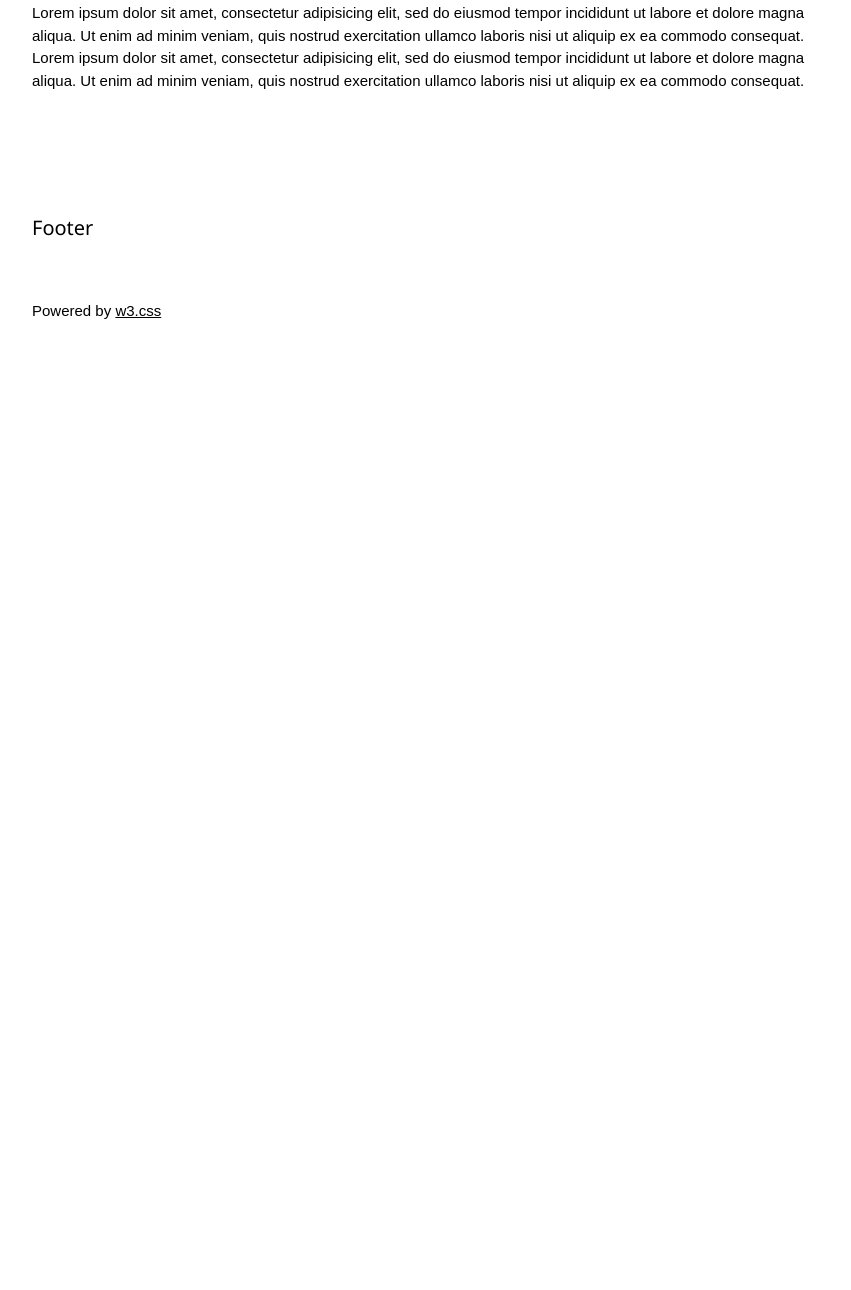
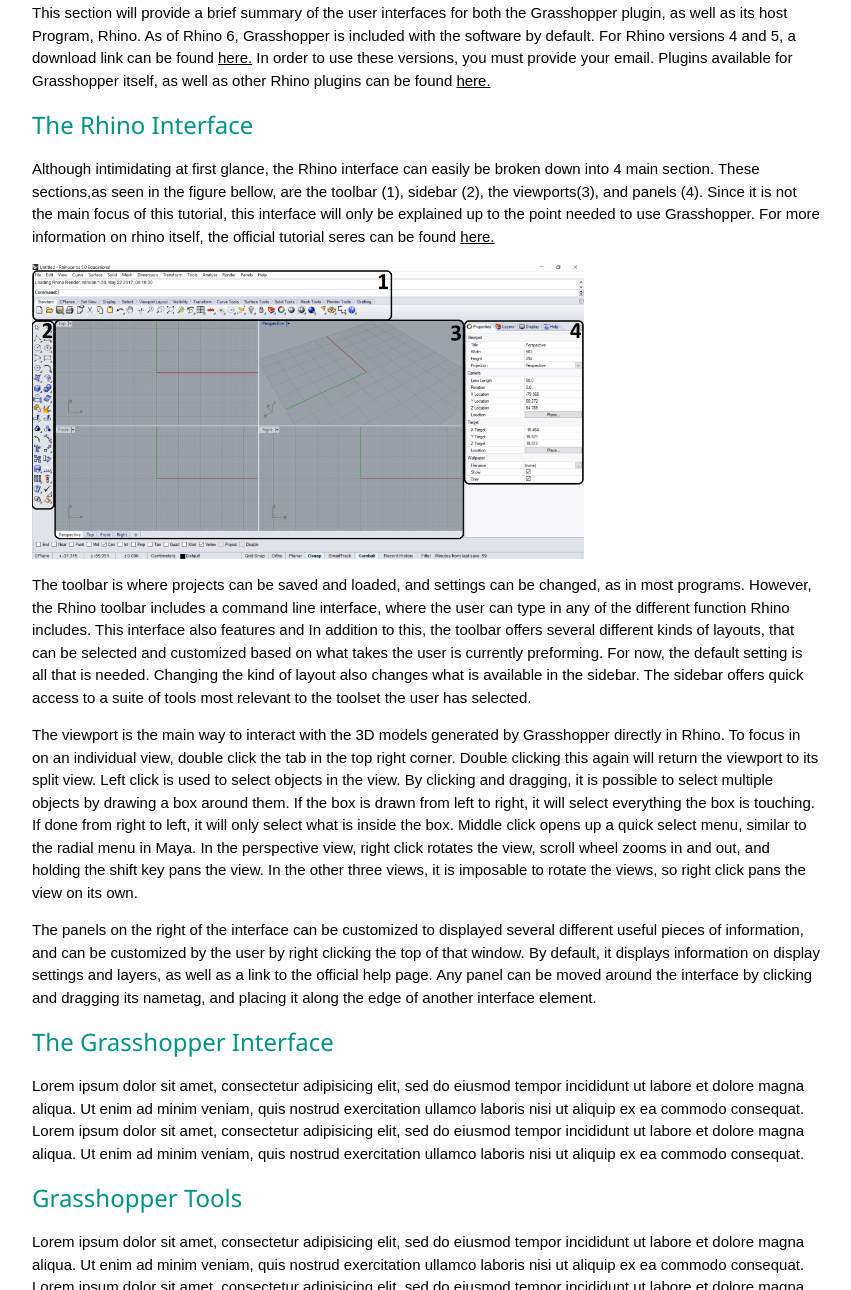
Before and after one commit to worldmaking/paracraft, a plain HTML site: page grasshopper.html in a window 1280 px wide. Shown: the part 141-1431 px from the top of the page, without its empty margins (34-885 px from the left). Before the commit the page ends 800 px from the top, so only its background shows below. Drawn offline with nearby package versions, Linux system fonts and the light colour scheme.

Commit message:
Blocked out general layout for page, filled out breif help section on RHino itself in preperation for grasshopper section.

```diff
--- a/grasshopper.html
+++ b/grasshopper.html
@@ -35,7 +35,36 @@
 
   <div class="w3-row w3-padding-64">
     <div class="w3-twothird w3-container">
-      <h1 class="w3-text-teal">Heading</h1>
+      <h1 class="w3-text-teal">Using Grasshopper</h1>
+
+	<p>This section will provide a brief summary of the user interfaces for both the Grasshopper plugin, as well as its host Program, Rhino. As of Rhino 6, Grasshopper is included with the software by default. For Rhino versions 4 and 5, a download link can be found <a href="https://www.grasshopper3d.com/page/download-1">here.</a> In order to use these versions, you must provide your email. Plugins available for Grasshopper itself, as well as other Rhino plugins can be found <a href="https://www.food4rhino.com/browse?lang=en&sort_by=ds_changed&f[0]=im_field_unified_type%3A773&f[1]=im_field_platform_app%3A720">here.</a>  </p>
+
+	 <h3 class="w3-text-teal">The Rhino Interface</h3>
+
+	  <p>Although intimidating at first glance, the Rhino interface can easily be broken down into 4 main section. These sections,as seen in the figure bellow, are the toolbar (1), sidebar (2), the viewports(3), and panels (4). Since it is not the main focus of this tutorial, this interface will only be explained up to the point needed to use Grasshopper. For more information on rhino itself, the official tutorial seres can be found <a href="https://www.rhino3d.com/tutorials">here.</a>  </p>
+
+	   <img src="overview.png" alt="Overview with lables" width=70% height=70%>
+
+	<p>The toolbar is where projects can be saved and loaded, and settings can be changed, as in most programs. However, the Rhino toolbar includes a command line interface, where the user can type in any of the different function Rhino includes. This interface also features and In addition to this, the toolbar offers several different kinds of layouts, that can be selected and customized based on what takes the user is currently preforming. For now, the default setting is all that is needed. Changing the kind of layout also changes what is available in the sidebar. The sidebar offers quick access to a suite of tools most relevant to the toolset the user has selected. </p>
+
+	<p>The viewport is the main way to interact with the 3D models generated by Grasshopper directly in Rhino. To focus in on an individual view, double click the tab in the top right corner. Double clicking this again will return the viewport to its split view. Left click is used to select objects in the view. By clicking and dragging, it is possible to select multiple objects by drawing a box around them. If the box is drawn from left to right, it will select everything the box is touching. If done from right to left, it will only select what is inside the box. Middle click opens up a quick select menu, similar to the radial menu in Maya. In the perspective view, right click rotates the view, scroll wheel zooms in and out, and holding the shift key pans the view. In the other three views, it is imposable to rotate the views, so right click pans the view on its own.</p>
+
+	<p>The panels on the right of the interface can be customized to displayed several different useful pieces of information, and can be customized by the user by right clicking the top of that window. By default, it displays information on display settings and layers, as well as a link to the official help page. Any panel can be moved around the interface by clicking and dragging its nametag, and placing it along the edge of another interface element. </p>
+
+	<p></p>
+
+
+	  <h3 class="w3-text-teal">The Grasshopper Interface</h3>
+	  <p>Lorem ipsum dolor sit amet, consectetur adipisicing elit, sed do eiusmod tempor incididunt ut labore et dolore magna aliqua. Ut enim ad minim veniam, quis nostrud exercitation ullamco laboris nisi ut aliquip ex ea commodo consequat. Lorem ipsum
+        dolor sit amet, consectetur adipisicing elit, sed do eiusmod tempor incididunt ut labore et dolore magna aliqua. Ut enim ad minim veniam, quis nostrud exercitation ullamco laboris nisi ut aliquip ex ea commodo consequat.</p>
+
+	  <h3 class="w3-text-teal">Grasshopper Tools</h3>
+	  <p>Lorem ipsum dolor sit amet, consectetur adipisicing elit, sed do eiusmod tempor incididunt ut labore et dolore magna aliqua. Ut enim ad minim veniam, quis nostrud exercitation ullamco laboris nisi ut aliquip ex ea commodo consequat. Lorem ipsum
+        dolor sit amet, consectetur adipisicing elit, sed do eiusmod tempor incididunt ut labore et dolore magna aliqua. Ut enim ad minim veniam, quis nostrud exercitation ullamco laboris nisi ut aliquip ex ea commodo consequat.</p>
+
+
+	  <h3 class="w3-text-teal">Tips & Tricks for Grasshopper</h3>
+
       <p>Lorem ipsum dolor sit amet, consectetur adipisicing elit, sed do eiusmod tempor incididunt ut labore et dolore magna aliqua. Ut enim ad minim veniam, quis nostrud exercitation ullamco laboris nisi ut aliquip ex ea commodo consequat. Lorem ipsum
         dolor sit amet, consectetur adipisicing elit, sed do eiusmod tempor incididunt ut labore et dolore magna aliqua. Ut enim ad minim veniam, quis nostrud exercitation ullamco laboris nisi ut aliquip ex ea commodo consequat.</p>
     </div>
```
Also changed, not shown: overview.png (added).
